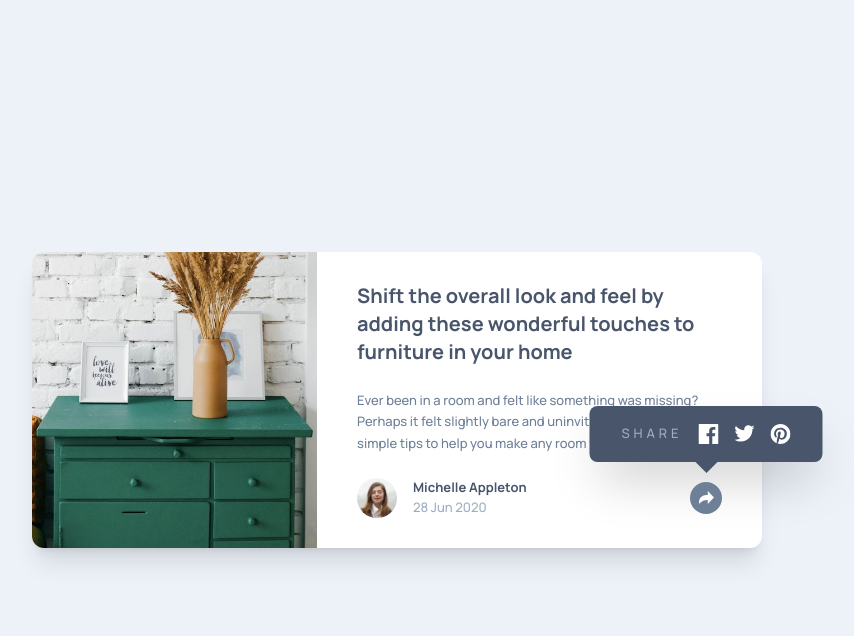
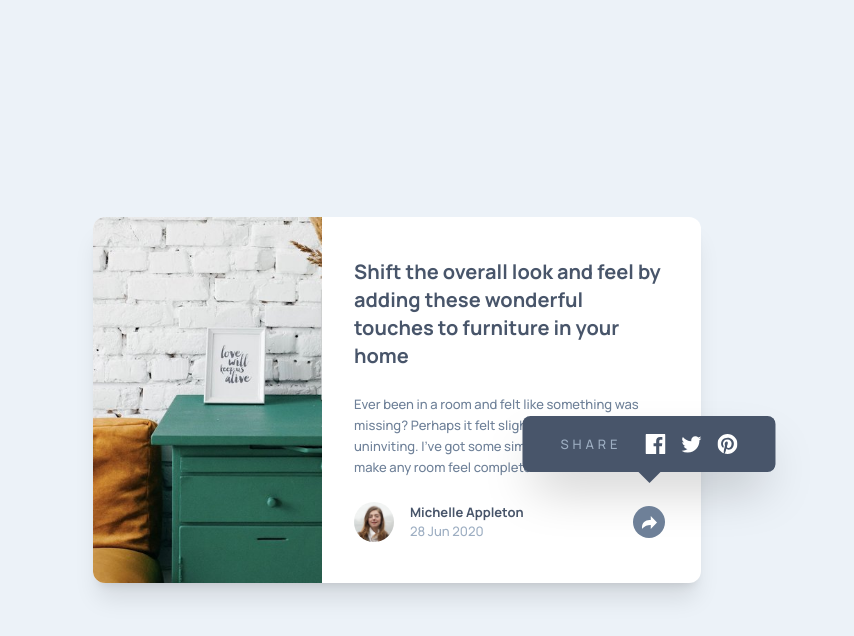
Before and after one commit to kisu-seo/Article_Preview_Component, a plain HTML site: page index.html in a window 1280 px wide. Both pictures are taken after a click on the button "공유하기". Shown: the whole page, without its empty margins (243-1097 px from the left). Drawn offline with nearby package versions, Linux system fonts and the light colour scheme.

Commit message:
Update index.html

```diff
--- a/index.html
+++ b/index.html
@@ -88,8 +88,8 @@
   <!-- 전체 배경: 연한 회색, Manrope 폰트, 화면 전체 높이, 가운데 정렬, 여백 -->
 
   <!-- main: 페이지의 주요 컨텐츠 (시맨틱 태그) -->
-  <main class="w-full max-w-[730px]">
-    <!-- 최대 너비 730px로 제한 (데스크톱에서 너무 넓어지지 않게) -->
+  <main class="w-full max-w-full md:max-w-[608px] min-[1440px]:max-w-[730px]">
+    <!-- 모바일: 전체 너비, 태블릿(768px): 608px, 데스크톱(1440px): 730px -->
 
     <!-- article: 독립적인 콘텐츠 블록 (마치 신문의 기사 하나) -->
     <article class="bg-white rounded-xl shadow-xl overflow-visible md:flex md:flex-row flex-col relative">
@@ -99,21 +99,26 @@
       <!-- 모바일: 세로 배치(flex-col), 데스크톱(md:): 가로 배치(flex-row) -->
 
       <!-- figure: 이미지를 감싸는 시맨틱 태그 -->
-      <figure class="md:w-[285px] h-[200px] md:h-auto flex-shrink-0 overflow-hidden md:rounded-l-xl">
-        <!-- 모바일: 높이 200px 고정 / 데스크톱: 높이 자동(카드 전체 높이에 맞춤) -->
-        <!-- 너비: 데스크톱에서 285px 고정 -->
+      <figure
+        class="md:w-[229px] min-[1440px]:w-[285px] h-[200px] md:h-auto flex-shrink-0 overflow-hidden md:rounded-l-xl">
+        <!-- 모바일: 높이 200px 고정 / 태블릿~데스크톱: 높이 자동(카드 전체 높이에 맞춤) -->
+        <!-- 너비: 태블릿 229px, 데스크톱(1440px) 285px -->
         <!-- flex-shrink-0: 공간이 부족해도 이미지 크기 유지 -->
         <!-- overflow-hidden: 이미지가 영역 밖으로 나가지 않도록 자르기 -->
-        <!-- md:rounded-l-xl: 데스크톱에서 왼쪽 모서리만 둥글게 -->
+        <!-- md:rounded-l-xl: 태블릿~데스크톱에서 왼쪽 모서리만 둥글게 -->
 
-        <img src="./images/drawers.jpg" alt="서랍장 위에 놓인 꽃병과 장식품" class="w-full h-full object-cover">
+        <img src="./images/drawers.jpg" alt="서랍장 위에 놓인 꽃병과 장식품"
+          class="w-full h-full object-cover object-center md:object-left">
         <!-- w-full h-full: 너비와 높이를 부모 영역에 100% 맞춤 -->
         <!-- object-cover: 이미지 비율 유지하며 영역 꽉 채우기 (마치 액자에 사진 맞추기) -->
+        <!-- object-center: 모바일(~767px)에서 녹색 서랍장과 꽃병을 중앙에 보여주기 (원래 디자인) -->
+        <!-- md:object-left: 데스크톱(768px~)에서 왼쪽부터 보여주기 (쿠션 포함, 원래 디자인) -->
       </figure>
 
       <!-- 카드의 텍스트 내용 영역 -->
-      <div class="flex flex-col p-8 md:px-10 md:py-[30px]">
-        <!-- 여백: 모바일 32px(전체), 데스크톱 가로 40px & 세로 30px -->
+      <div
+        class="flex flex-col p-8 md:pl-[32px] md:pr-[36px] md:py-[41px] min-[1440px]:pl-10 min-[1440px]:pr-10 min-[1440px]:py-[30px]">
+        <!-- 여백: 모바일 32px(전체), 태블릿(768px~) 좌 32px & 우 36px & 상하 41px, 데스크톱(1440px~) 좌우 40px & 상하 30px -->
 
         <!-- header: 제목과 본문 영역 -->
         <header class="flex-grow">
@@ -173,7 +178,7 @@
 
           <!-- 공유 팝업: 처음엔 숨겨져 있다가 버튼 클릭 시 나타남 -->
           <div id="sharePopup"
-            class="hidden absolute bottom-full right-4 translate-x-1/2 mb-4 bg-very-dark-grayish-blue rounded-lg shadow-2xl px-8 py-[18px] flex items-center gap-4 z-10"
+            class="hidden absolute bottom-full right-4 translate-x-1/2 mb-[30px] bg-very-dark-grayish-blue rounded-lg shadow-2xl px-[38px] py-[18px] flex items-center z-10"
             role="tooltip">
             <!-- id: JavaScript에서 이 팝업을 찾기 위한 고유 식별자 -->
             <!-- hidden: 처음엔 숨김 (JavaScript로 제어) -->
@@ -181,12 +186,12 @@
             <!-- bottom-full: 버튼 바로 위쪽에 배치 -->
             <!-- right-4: footer 오른쪽에서 16px (공유 버튼의 정중앙) -->
             <!-- translate-x-1/2: 팝업의 중앙이 버튼 중앙에 오도록 오른쪽으로 이동 -->
-            <!-- mb-4: 버튼과 16px 간격 (말풍선 꼬리 공간) -->
+            <!-- mb-[30px]: 버튼과 30px 간격 (팝업이 더 위로 떠 있도록) -->
             <!-- bg-very-dark-grayish-blue: 진한 회색 배경 -->
             <!-- rounded-lg: 둥근 모서리 -->
             <!-- shadow-2xl: 큰 그림자 -->
-            <!-- px-8 py-[18px]: 가로 32px, 세로 18px 여백 -->
-            <!-- flex items-center gap-4: 가로 배치, 세로 가운데 정렬, 16px 간격 -->
+            <!-- px-[38px] py-[18px]: 가로 38px, 세로 18px 여백 -->
+            <!-- flex items-center: 가로 배치, 세로 가운데 정렬 (gap 제거) -->
             <!-- z-10: 버튼보다 아래, 다른 요소보다는 위에 -->
             <!-- role="tooltip": 스크린 리더를 위한 툴팁 역할 명시 -->
 
@@ -201,9 +206,10 @@
             </div>
 
             <!-- SHARE 텍스트 -->
-            <span class="text-grayish-blue text-[13px] tracking-[0.3em] font-medium uppercase">
+            <span class="text-grayish-blue text-[13px] tracking-[0.3em] font-medium uppercase mr-6">
               <!-- tracking-[0.3em]: 글자 간격 넓게 (25% letter spacing) -->
               <!-- uppercase: 대문자로 변환 -->
+              <!-- mr-6: 오른쪽 여백 24px (아이콘 그룹과의 간격) -->
               SHARE
             </span>
 
```
